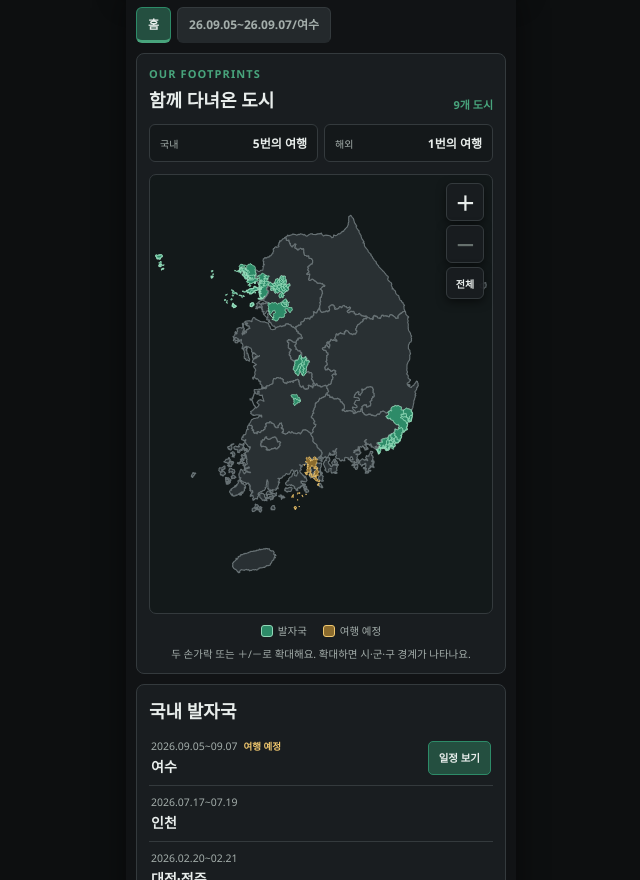
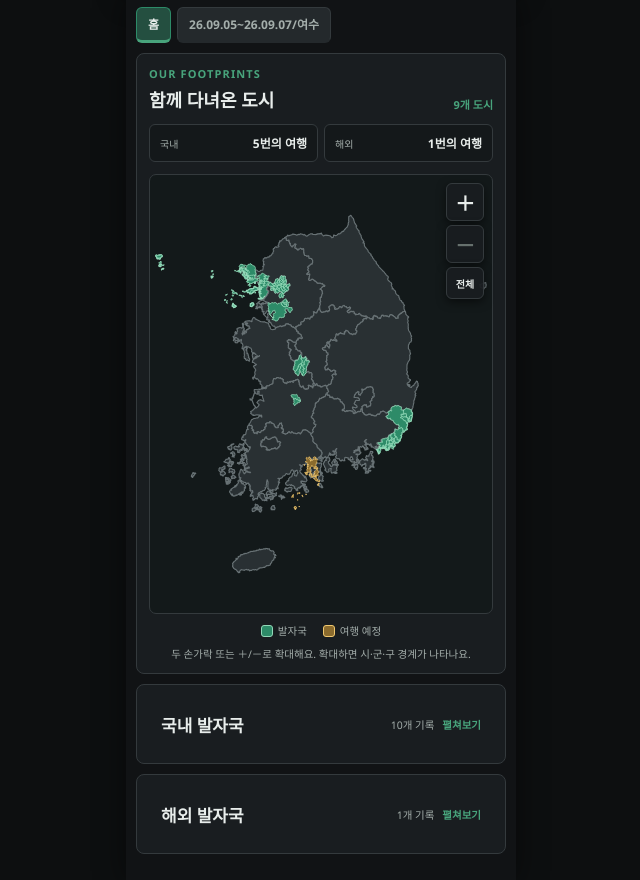
Before and after one commit to aassder95/TravelPlans, a website with bundled scripts: page index.html in a window 1280 px wide. Shown: the part 72-952 px from the top of the page, without its empty margins (319-959 px from the left). Built offline with nearby package versions, Linux system fonts and the light colour scheme.

Commit message:
feat(home): 지도 미니카드와 발자국 목록 접기 추가

```diff
--- a/assets/app.css
+++ b/assets/app.css
@@ -57,15 +57,29 @@ h1 { margin:0; font-family:"Segoe UI Semibold","Segoe UI",sans-serif; font-size:
 .home-map-controls button { display:flex; align-items:center; justify-content:center; width:38px; height:38px; padding:0; border:1px solid var(--border); border-radius:6px; background:#191d20ed; color:var(--text-primary); font-size:20px; font-weight:700; box-shadow:0 3px 10px #0008; cursor:pointer; }
 .home-map-controls button:last-child { height:32px; font-size:10px; }
 .home-map-controls button:disabled { color:#66706d; cursor:default; }
+.home-city-card { position:absolute; z-index:6; right:9px; bottom:9px; left:9px; max-height:175px; overflow:auto; padding:10px 11px; border:1px solid var(--accent); border-radius:7px; background:#111517f2; box-shadow:0 5px 18px #000b; }
+.home-city-card[hidden] { display:none; }
+.home-city-card-heading { display:flex; align-items:center; justify-content:space-between; gap:8px; }
+.home-city-card-heading strong { color:var(--text-primary); font-size:15px; }
+.home-city-card-heading button { flex:0 0 auto; width:28px; height:28px; padding:0; border:0; border-radius:5px; background:var(--secondary); color:var(--text-muted); font-size:18px; cursor:pointer; }
+.home-city-card-records { margin-top:6px; border-top:1px solid var(--border); }
+.home-city-card .footprint-item { min-height:45px; padding:8px 1px; }
+.home-city-card .footprint-item:last-child { padding-bottom:1px; }
 .home-map-legend { display:flex; justify-content:center; gap:16px; margin-top:9px; color:var(--text-muted); font-size:10.5px; }
 .home-map-legend span { display:flex; align-items:center; gap:5px; }
 .home-map-legend i { width:12px; height:12px; border:1px solid; border-radius:3px; }
 .home-map-legend i.is-visited { border-color:#92d8b8; background:#2d8b68; }
 .home-map-legend i.is-planned { border-color:#f0c76e; background:#8b6b2d; }
 .home-map-hint { margin:8px 0 0; color:var(--text-muted); font-size:10.5px; text-align:center; }
-.footprint-list-heading { display:flex; align-items:center; justify-content:space-between; gap:10px; margin-bottom:7px; }
-.footprint-list-heading button { min-height:30px; padding:4px 9px; border:1px solid var(--accent); border-radius:5px; background:var(--selection); color:var(--text-primary); font-size:10.5px; font-weight:700; cursor:pointer; }
-.footprint-list-heading button[hidden] { display:none; }
+.footprint-details { padding:0; overflow:hidden; }
+.footprint-details > summary { display:grid; grid-template-columns:minmax(0,1fr) auto auto; align-items:center; gap:8px; min-height:54px; padding:11px 12px; cursor:pointer; list-style:none; }
+.footprint-details > summary::-webkit-details-marker { display:none; }
+.footprint-details > summary strong { font-family:"Segoe UI Semibold","Segoe UI",sans-serif; font-size:17px; }
+.footprint-details > summary span { color:var(--text-muted); font-size:10.5px; }
+.footprint-details > summary::after { content:"펼쳐보기"; color:var(--focus); font-size:10.5px; font-weight:700; }
+.footprint-details[open] > summary { border-bottom:1px solid var(--border); background:var(--card-header-bg); }
+.footprint-details[open] > summary::after { content:"접기"; }
+.footprint-details > .footprint-list { padding:0 12px 8px; }
 .footprint-list { display:grid; }
 .footprint-item { display:grid; grid-template-columns:minmax(0,1fr) auto; align-items:center; gap:3px 8px; min-height:51px; padding:9px 2px; border-top:1px solid var(--border); }
 .footprint-item:first-child { border-top:0; }
--- a/assets/js/home.js
+++ b/assets/js/home.js
@@ -281,8 +281,9 @@ export async function renderHome({ footprints, trips, onSelectTrip }) {
   panel.hidden = false;
   const mapHost = document.getElementById("home-map");
   const list = document.getElementById("footprint-list");
-  const listTitle = document.getElementById("footprint-list-title");
-  const filterReset = document.getElementById("footprint-filter-reset");
+  const cityCard = document.getElementById("home-city-card");
+  const cityCardName = document.getElementById("home-city-card-name");
+  const cityCardRecords = document.getElementById("home-city-card-records");
   const citiesById = new Map(footprints.cities.map(city => [city.id, city]));
   const plannedRecords = trips.map(trip => ({
     id: `planned-${trip.id}`,
@@ -303,24 +304,30 @@ export async function renderHome({ footprints, trips, onSelectTrip }) {
   document.getElementById("home-domestic-count").textContent = `${footprints.records.filter(record => record.country === "KR" && record.startDate).length}번의 여행`;
   document.getElementById("home-city-count").textContent = `${visitedCityIds.size}개 도시`;
   document.getElementById("home-overseas-count").textContent = `${footprints.records.filter(record => record.country !== "KR").length}번의 여행`;
+  document.getElementById("domestic-record-count").textContent = `${domesticRecords.length}개 기록`;
+  document.getElementById("overseas-record-count").textContent = `${overseasRecords.length}개 기록`;
 
-  function showRecords(cityId) {
-    const city = cityId ? citiesById.get(cityId) : null;
-    listTitle.textContent = city ? `${city.name}의 발자국` : "국내 발자국";
-    filterReset.hidden = !city;
-    const records = city
-      ? domesticRecords.filter(record => record.cities.includes(cityId))
-      : domesticRecords;
-    list.replaceChildren(...sortRecords(records).map(record => createFootprintItem(record, onSelectTrip)));
+  function selectMapCity(cityId) {
+    const city = citiesById.get(cityId);
+    const records = domesticRecords.filter(record => record.cities.includes(cityId));
+    cityCardName.textContent = city.name;
+    cityCardRecords.replaceChildren(...sortRecords(records).map(record => createFootprintItem(record, onSelectTrip)));
+    cityCard.hidden = false;
     mapHost.querySelectorAll(".home-city-shape,.home-city-fill").forEach(path => {
-      path.classList.toggle("is-selected", Boolean(cityId) && path.dataset.city === cityId);
+      path.classList.toggle("is-selected", path.dataset.city === cityId);
     });
   }
 
-  filterReset.addEventListener("click", () => showRecords());
+  function closeCityCard() {
+    cityCard.hidden = true;
+    mapHost.querySelectorAll(".home-city-shape,.home-city-fill").forEach(path => path.classList.remove("is-selected"));
+  }
+
+  list.replaceChildren(...sortRecords(domesticRecords).map(record => createFootprintItem(record, onSelectTrip)));
   document.getElementById("overseas-footprint-list").replaceChildren(
     ...sortRecords(overseasRecords).map(record => createFootprintItem(record, onSelectTrip))
   );
+  document.getElementById("home-city-card-close").addEventListener("click", closeCityCard);
 
   const [mapResponse, overlayResponse] = await Promise.all([
     fetch(new URL("../maps/korea-provinces.svg", import.meta.url)),
@@ -340,15 +347,20 @@ export async function renderHome({ footprints, trips, onSelectTrip }) {
     if (!city.pathIds || (!visitedCityIds.has(city.id) && !plannedCityIds.has(city.id)))
       return;
     const paths = city.pathIds.map(id => svg.querySelector(`[id="${id}"]`)).filter(Boolean);
-    addCityInteraction(paths, city, showRecords, plannedCityIds.has(city.id) ? "planned" : "visited");
+    addCityInteraction(paths, city, selectMapCity, plannedCityIds.has(city.id) ? "planned" : "visited");
   });
-  appendCityOverlays(svg, await overlayResponse.json(), footprints.cities, visitedCityIds, plannedCityIds, showRecords);
+  appendCityOverlays(svg, await overlayResponse.json(), footprints.cities, visitedCityIds, plannedCityIds, selectMapCity);
   setupMapZoom(svg, mapHost);
 
   mapHost.addEventListener("click", event => {
+    const cityTarget = event.target.closest("[data-city]");
+    if (cityTarget) {
+      selectMapCity(cityTarget.dataset.city);
+      return;
+    }
     if (event.target === svg || event.target.closest("g")?.id === "전국_시도_경계")
-      showRecords();
+      closeCityCard();
   });
-  showRecords();
+  closeCityCard();
   panel.dataset.ready = "true";
 }
--- a/index.html
+++ b/index.html
@@ -41,6 +41,13 @@
             <button type="button" id="home-map-zoom-out" aria-label="지도 축소">－</button>
             <button type="button" id="home-map-reset">전체</button>
           </div>
+          <div class="home-city-card" id="home-city-card" aria-live="polite" hidden>
+            <div class="home-city-card-heading">
+              <strong id="home-city-card-name"></strong>
+              <button type="button" id="home-city-card-close" aria-label="도시 발자국 닫기">×</button>
+            </div>
+            <div class="home-city-card-records" id="home-city-card-records"></div>
+          </div>
         </div>
         <div class="home-map-legend" aria-label="지도 범례">
           <span><i class="is-visited"></i>발자국</span>
@@ -49,18 +56,15 @@
         <p class="home-map-hint">두 손가락 또는 ＋/－로 확대해요. 확대하면 시·군·구 경계가 나타나요.</p>
       </section>
 
-      <section class="card footprint-list-card">
-        <div class="footprint-list-heading">
-          <h2 id="footprint-list-title">국내 발자국</h2>
-          <button type="button" id="footprint-filter-reset" hidden>전체 보기</button>
-        </div>
+      <details class="card footprint-list-card footprint-details">
+        <summary><strong>국내 발자국</strong><span id="domestic-record-count"></span></summary>
         <div class="footprint-list" id="footprint-list"></div>
-      </section>
+      </details>
 
-      <section class="card footprint-list-card">
-        <div class="footprint-list-heading"><h2>해외 발자국</h2></div>
+      <details class="card footprint-list-card footprint-details">
+        <summary><strong>해외 발자국</strong><span id="overseas-record-count"></span></summary>
         <div class="footprint-list" id="overseas-footprint-list"></div>
-      </section>
+      </details>
     </section>
     <nav class="day-tabs" aria-label="여행 날짜 선택"></nav>
     <section class="card day-overview" aria-label="선택한 날짜와 동선 범위">
```
Also changed, not shown: AGENTS.md (+2 -0 lines), README.md.
